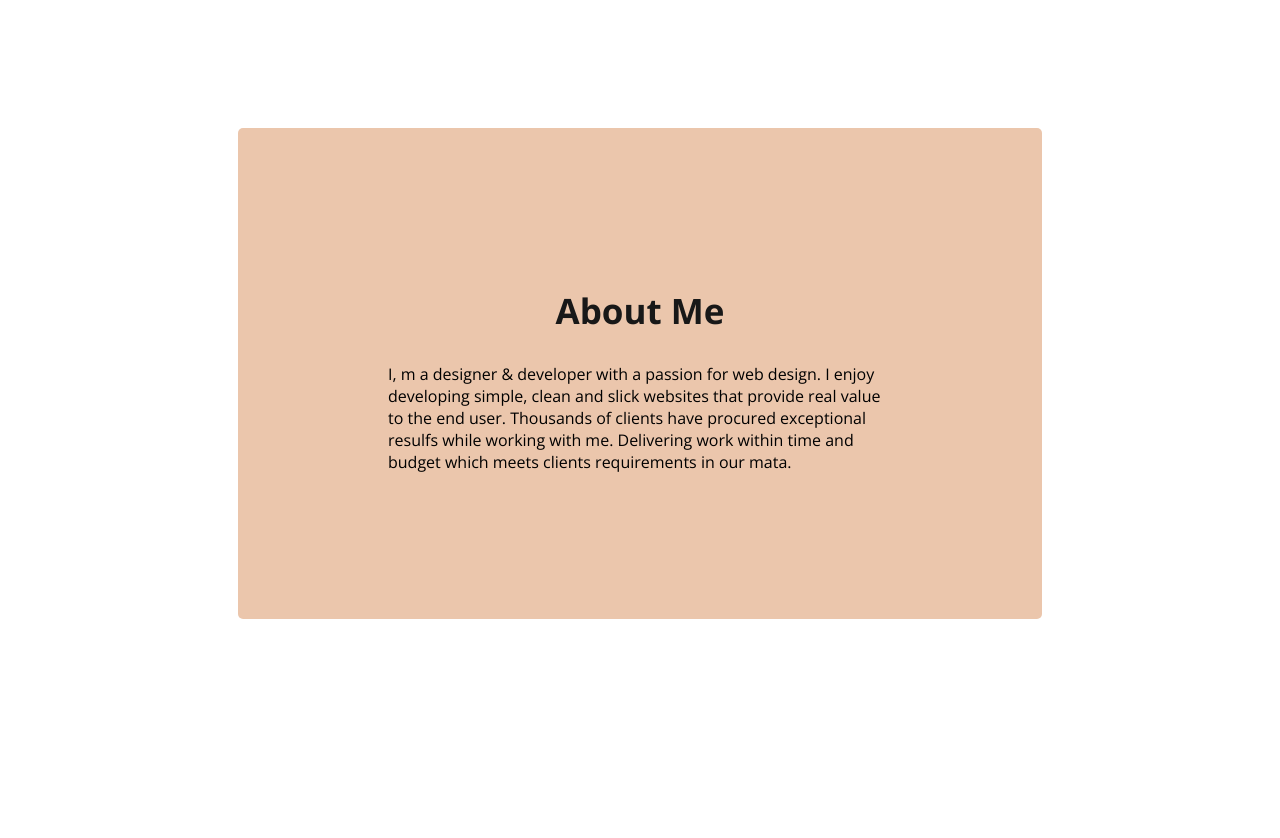
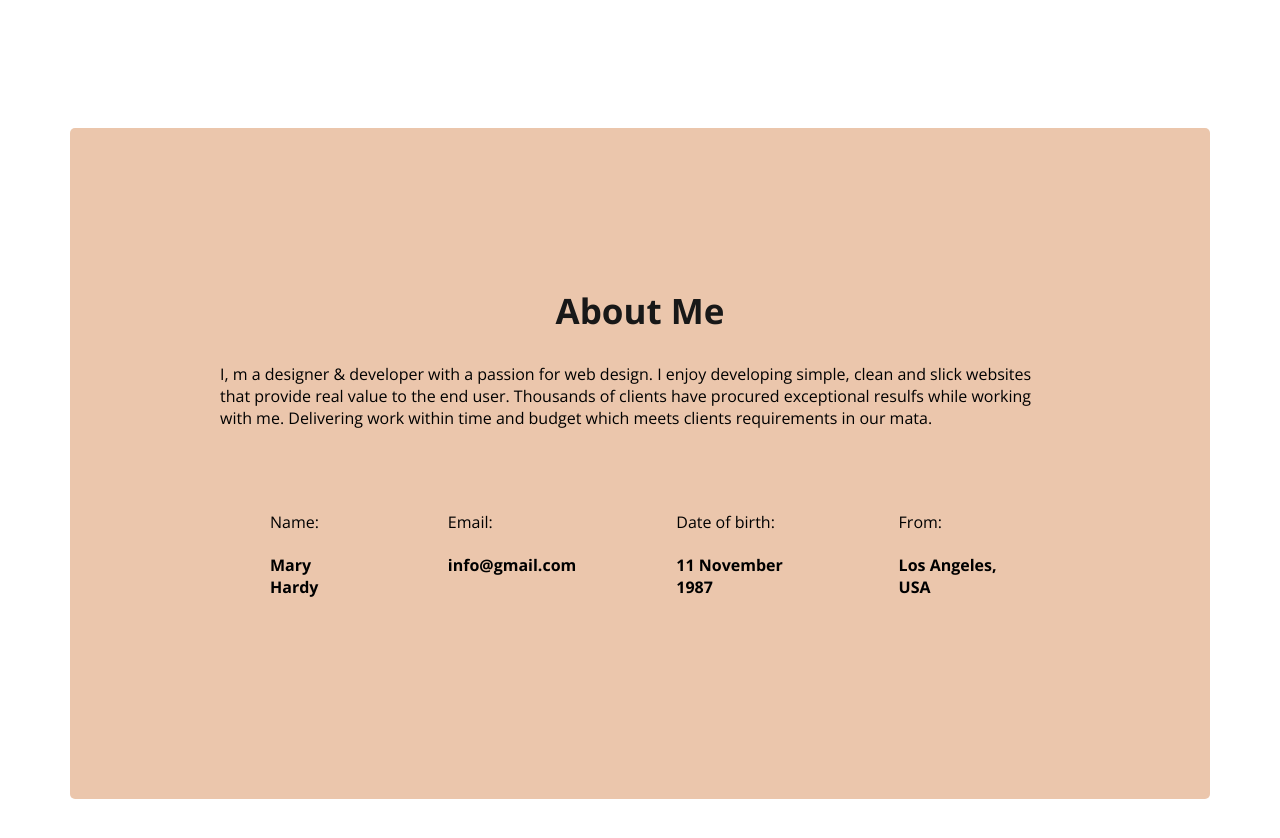
Before and after one commit to parvessorkar/firs-potfollio-, a plain HTML site: page index.html in a window 1280 px wide. Shown: the part 770-1608 px from the top of the page. Before the commit the page ends 1519 px from the top, so only its background shows below. Drawn offline with nearby package versions, Linux system fonts and the light colour scheme.

Commit message:
finished about section

```diff
--- a/index.html
+++ b/index.html
@@ -43,6 +43,25 @@
         provide real value to the end user. Thousands of clients have procured exceptional resulfs while working with me.
         Delivering work within time and budget which meets clients requirements in our mata.</p>
       </div>
+      <div class="about-info-containar">
+
+        <div class="about-info-contant">
+          <p class="info-title">Name:</p>
+          <h4 class="info-description">Mary Hardy</h4>
+        </div>
+        <div class="about-info-contant">
+          <p class="info-title">Email:</p>
+          <h4 class="info-description">info@gmail.com</h4>
+        </div>
+        <div class="about-info-contant">
+          <p class="info-title">Date of birth:</p>
+          <h4 class="info-description">11 November 1987</h4>
+        </div>
+        <div class="about-info-contant">
+          <p class="info-title">From:</p>
+          <h4 class="info-description">Los Angeles, USA</h4>
+        </div>
+      </div>
       </div>
      </section>
 
--- a/portfolio.css
+++ b/portfolio.css
@@ -86,7 +86,8 @@ nav,li{
   padding: 130px 150px;
   background-color: #ebc6ac;
   border-radius: 5px;
-  margin: 130px 230px;
+  margin: 130px 0px;
+
  }
  .about-heading{
   color: #181818;
@@ -100,3 +101,14 @@ font-size: 35px;
   font-size: 18px;
   font-weight: 400;
  }
+ main{
+  max-width: 1140px;
+  margin: auto;
+ }
+ .about-info-containar{
+  display: flex;
+  justify-content: space-around;
+ }
+ .about-info-contant{
+  padding:50px ;
+ }
```
